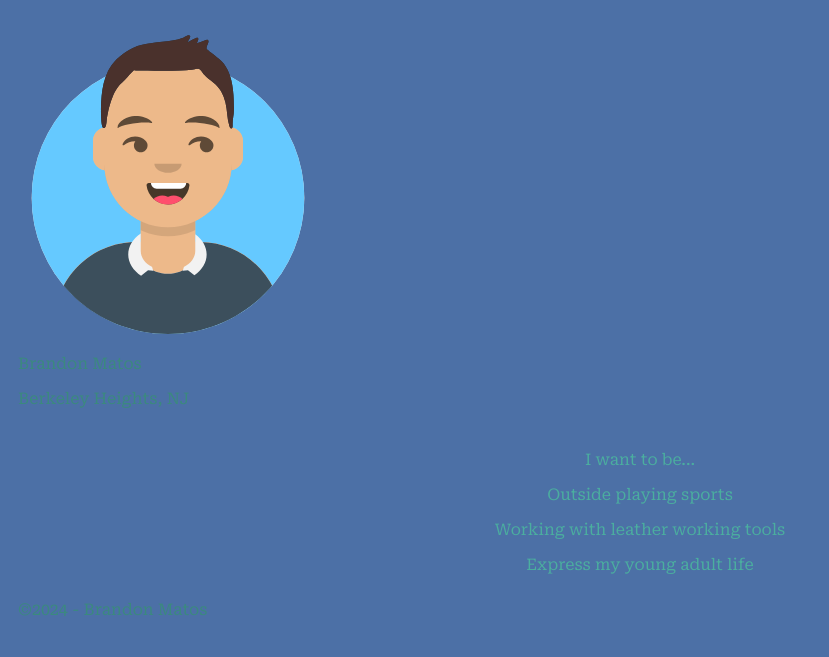
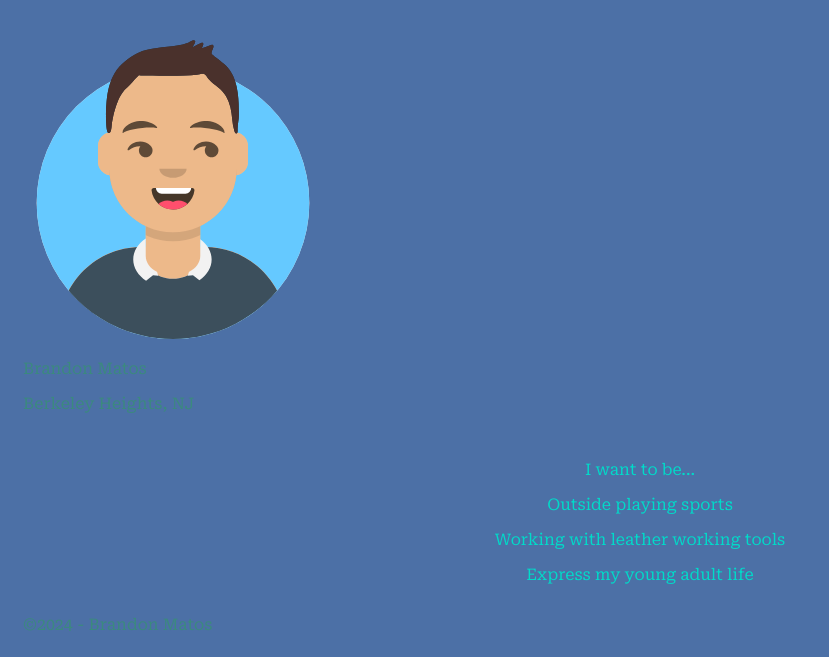
Before and after one commit to RVCC-IDMX/about-me-UnknownEntity202, a plain HTML site: page index.html in a window 1280 px wide. Shown: the part 183-840 px from the top of the page, without its empty margins (0-829 px from the left). Drawn offline with Linux system fonts and the light colour scheme; a web font is replaced by a local one.

Commit message:
Adding some style

```diff
--- a/css/style.css
+++ b/css/style.css
@@ -1,7 +1,7 @@
 body {
     font-family: "Roboto Serif";
     background-color: #4C70A6;
-    color:#4BAE9F;
+    color:#00DBC9;
 }
 
     h1, h2, h3, h4, h5, h6 {
@@ -13,17 +13,17 @@ font-size:40pt;
         text-align: center;
     }
 
-    #hero, footer {
+    #hero,footer {
         color:#3B8A7E;
         border:#7DCFDB;
         background-color:#183833
         text-align:center;
-        padding:10px;
+        padding: 15px;
     }
 
     #hero img {
         width:300px;
-        text-align: center;
+        align-content: center;
     }
 
     #bio {
```
